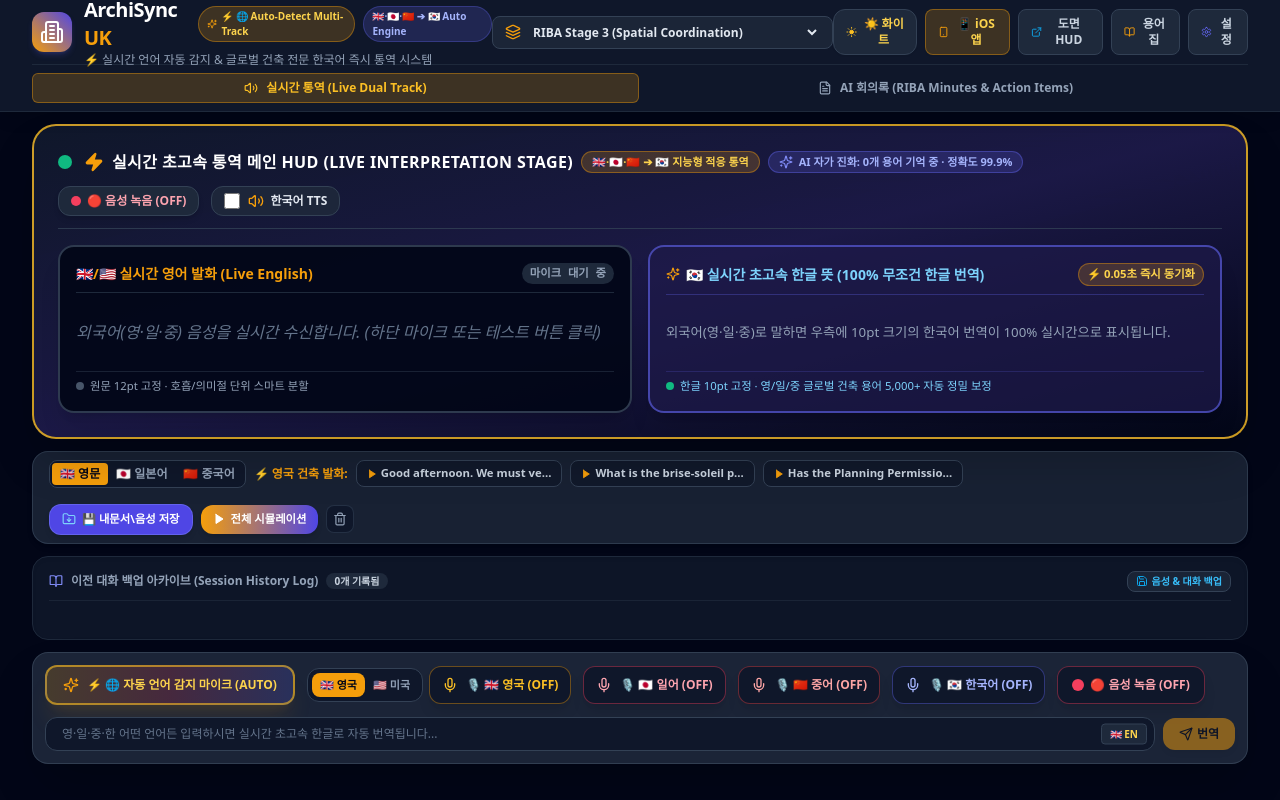
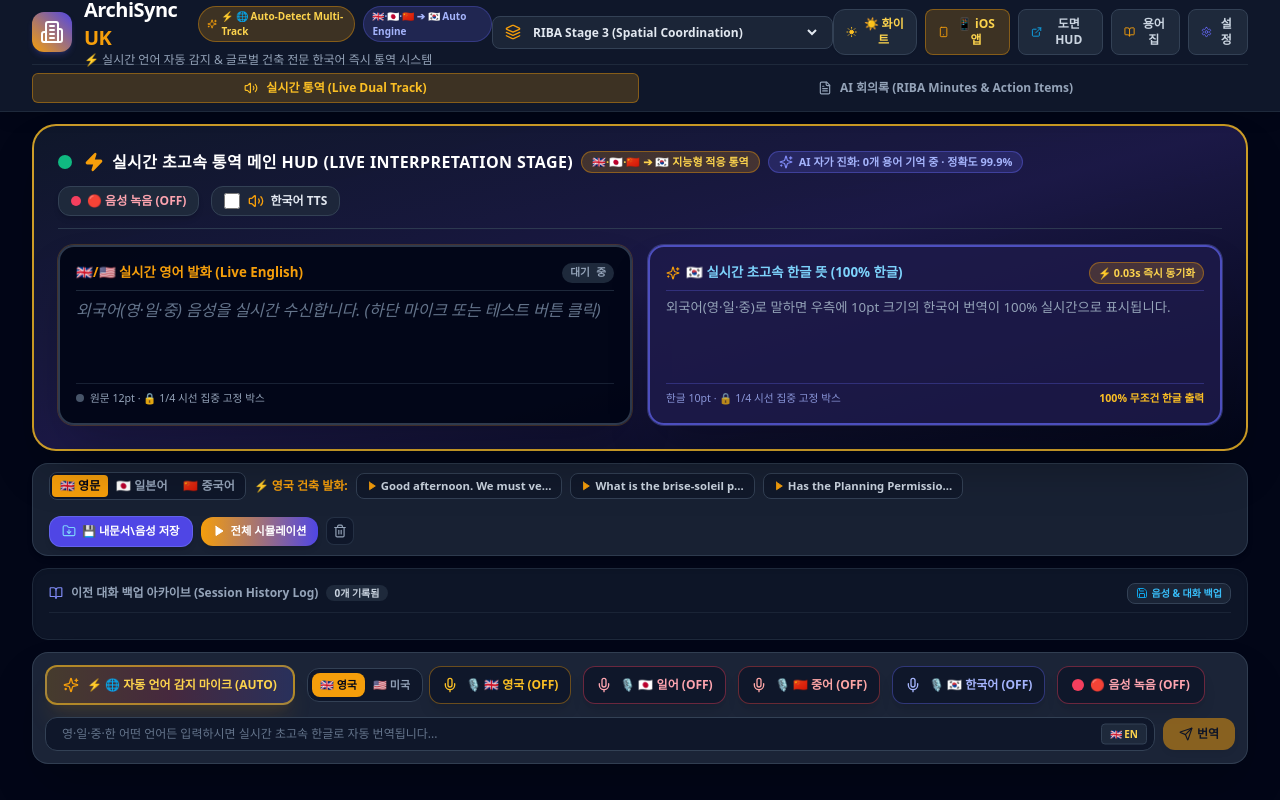
Before and after one commit to tttd1us-design/archisync-uk, a React (Vite) app: page / in a window 1280 px wide. Built offline with nearby package versions, Linux system fonts and the light colour scheme.

Commit message:
Lock Live Interpretation Stage into fixed 1/4 screen height viewport (180px) with zero layout shifting and focused high-contrast dual stage

```diff
--- a/src/components/LiveInterpreter.jsx
+++ b/src/components/LiveInterpreter.jsx
@@ -818,30 +818,32 @@
           </div>
         </div>
 
-        {/* 🌟 CENTRAL LIVE REAL-TIME STAGE (Single Focus: Left English 12pt 🇬🇧 | Right Korean 10pt 🇰🇷) */}
+        {/* 🌟 CENTRAL LIVE REAL-TIME STAGE (Fixed 1/4 Screen Viewport: Zero Layout Shift, High-Focus UI) */}
         <div className="grid grid-cols-1 md:grid-cols-2 gap-4 items-stretch">
 
-          {/* ⬅️ LEFT SCREEN: Live Spoken Foreign Speech (Fixed 12pt - Focus Stage) */}
+          {/* ⬅️ LEFT SCREEN: Live Spoken Foreign Speech (Fixed Height 1/4 Stage - Zero Layout Shift) */}
           <div className={`${
             isDark
-              ? 'bg-slate-950/90 border-2 border-slate-700/90 text-slate-100'
-              : 'bg-white border-2 border-slate-300 text-slate-900 shadow-md'
-          } p-4 rounded-2xl flex flex-col justify-between shadow-xl space-y-2.5 transition-colors`}>
-            <div className={`flex items-center justify-between pb-2 border-b ${
+              ? 'bg-slate-950/95 border-2 border-slate-700/90 text-slate-100 ring-1 ring-amber-500/20 shadow-2xl'
+              : 'bg-white border-2 border-slate-300 text-slate-900 shadow-xl ring-1 ring-slate-200'
+          } p-4 rounded-2xl flex flex-col justify-between h-[180px] max-h-[180px] transition-all relative overflow-hidden`}>
+
+            {/* Header: Fixed Height (h-7) */}
+            <div className={`flex items-center justify-between pb-2 border-b shrink-0 h-7 ${
               isDark ? 'border-slate-800' : 'border-slate-100'
             }`}>
-              <span className="text-[10.5pt] font-extrabold text-amber-500 flex items-center gap-1.5">
+              <span className="text-[10pt] font-extrabold text-amber-500 flex items-center gap-1.5 truncate">
                 {activeMic === 'auto' ? (
-                  <>⚡ 🌐 자동 언어 감지 중 (Auto: {
+                  <>⚡ 🌐 자동 언어 감지 ({
                     interimText ? (
-                      detectSourceLanguage(interimText) === 'zh-CN' ? '🇨🇳 중국어 감지' :
-                      detectSourceLanguage(interimText) === 'ja-JP' ? '🇯🇵 일본어 감지' :
-                      detectSourceLanguage(interimText) === 'ko-KR' ? '🇰🇷 한국어 감지' : '🇬🇧/🇺🇸 영어 감지'
+                      detectSourceLanguage(interimText) === 'zh-CN' ? '🇨🇳 중국어' :
+                      detectSourceLanguage(interimText) === 'ja-JP' ? '🇯🇵 일본어' :
+                      detectSourceLanguage(interimText) === 'ko-KR' ? '🇰🇷 한국어' : '🇬🇧/🇺🇸 영어'
                     ) : messages[0]?.lang ? (
                       messages[0].lang.startsWith('zh') ? '🇨🇳 중국어' :
                       messages[0].lang.startsWith('ja') ? '🇯🇵 일본어' :
                       messages[0].lang.startsWith('ko') ? '🇰🇷 한국어' : '🇬🇧/🇺🇸 영어'
-                    ) : '음성 대기 중'
+                    ) : '음성 대기'
                   })</>
                 ) : activeMic === 'zh-CN' || messages[0]?.lang?.startsWith('zh') ? (
                   <>🇨🇳 실시간 중국어 발화 (Live Chinese)</>
@@ -853,19 +855,20 @@
                   <>🇬🇧/🇺🇸 실시간 영어 발화 (Live English)</>
                 )}
               </span>
-              <span className={`text-[8.5pt] font-mono font-bold px-2 py-0.5 rounded-full ${
+              <span className={`text-[8pt] font-mono font-bold px-2 py-0.5 rounded-full shrink-0 ${
                 activeMic
-                  ? 'bg-amber-500/20 text-amber-600 border border-amber-500/40 animate-pulse'
+                  ? 'bg-amber-500/20 text-amber-500 border border-amber-500/40 animate-pulse'
                   : isDark ? 'bg-slate-800 text-slate-400' : 'bg-slate-100 text-slate-600'
               }`}>
                 {activeMic === 'auto'
-                  ? '🎙️ 🌐 전세계 언어 자동 감지 중'
-                  : activeMic ? `🎙️ ${activeMic === 'zh-CN' ? '중국어' : activeMic === 'ja-JP' ? '일본어' : activeMic.startsWith('en') ? '영어' : '한국어'} 수신 중` : '마이크 대기 중'}
+                  ? '🎙️ 🌐 전세계 언어 감지'
+                  : activeMic ? `🎙️ ${activeMic === 'zh-CN' ? '중국어' : activeMic === 'ja-JP' ? '일본어' : activeMic.startsWith('en') ? '영어' : '한국어'} 수신` : '대기 중'}
               </span>
             </div>
 
-            <div className="flex-1 flex items-center min-h-[56px] py-1">
-              <p className={`text-[12pt] font-semibold leading-relaxed font-sans select-text ${
+            {/* Scrollable Fixed Text Viewport (h-[92px] overflow-y-auto - Never moves outer layout) */}
+            <div className="flex-1 my-1.5 overflow-y-auto pr-1 select-text scrollbar-thin scrollbar-thumb-slate-700">
+              <p className={`text-[12pt] font-semibold leading-relaxed font-sans ${
                 isDark ? 'text-slate-100' : 'text-slate-900'
               }`}>
                 {interimText ? (
@@ -880,40 +883,44 @@
               </p>
             </div>
 
-            <div className={`pt-1.5 border-t ${isDark ? 'border-slate-800/80 text-slate-400' : 'border-slate-100 text-slate-500'} text-[8.5pt] font-medium flex items-center justify-between`}>
+            {/* Footer: Fixed Height (h-6) */}
+            <div className={`pt-1 border-t shrink-0 h-6 ${isDark ? 'border-slate-800/80 text-slate-400' : 'border-slate-100 text-slate-500'} text-[8pt] font-medium flex items-center justify-between`}>
               <span className="flex items-center gap-1.5">
-                <span className={`w-2 h-2 rounded-full ${activeMic ? 'bg-amber-500' : isDark ? 'bg-slate-600' : 'bg-slate-300'}`} />
-                <span>원문 12pt 고정 · 호흡/의미절 단위 스마트 분할</span>
+                <span className={`w-2 h-2 rounded-full ${activeMic ? 'bg-amber-500 animate-ping' : isDark ? 'bg-slate-600' : 'bg-slate-300'}`} />
+                <span className="truncate">원문 12pt · 🔒 1/4 시선 집중 고정 박스</span>
               </span>
               {interimText && (
-                <span className="text-amber-500 font-mono text-[8pt]">Live Transcribing...</span>
+                <span className="text-amber-500 font-mono text-[7.5pt] shrink-0 animate-pulse">Live Transcribing...</span>
               )}
             </div>
           </div>
 
-          {/* ➡️ RIGHT SCREEN: Live Instant Korean Translation (Fixed 10pt - 100% Enforced Korean Output) */}
+          {/* ➡️ RIGHT SCREEN: Live Instant Korean Translation (Fixed Height 1/4 Stage - Zero Layout Shift) */}
           <div className={`${
             isDark
-              ? 'bg-indigo-950/70 border-2 border-indigo-500/60 text-amber-300'
-              : 'bg-indigo-50/90 border-2 border-indigo-400/80 text-indigo-950 shadow-md'
-          } p-4 rounded-2xl flex flex-col justify-between shadow-xl space-y-2.5 transition-colors`}>
-            <div className={`flex items-center justify-between pb-2 border-b ${
+              ? 'bg-indigo-950/85 border-2 border-indigo-500/70 text-amber-300 ring-1 ring-indigo-400/30 shadow-2xl'
+              : 'bg-indigo-50/95 border-2 border-indigo-400/90 text-indigo-950 shadow-xl ring-1 ring-indigo-200'
+          } p-4 rounded-2xl flex flex-col justify-between h-[180px] max-h-[180px] transition-all relative overflow-hidden`}>
+
+            {/* Header: Fixed Height (h-7) */}
+            <div className={`flex items-center justify-between pb-2 border-b shrink-0 h-7 ${
               isDark ? 'border-indigo-500/30' : 'border-indigo-200'
             }`}>
-              <span className={`text-[10.5pt] font-extrabold flex items-center gap-1.5 ${
+              <span className={`text-[10pt] font-extrabold flex items-center gap-1.5 truncate ${
                 isDark ? 'text-sky-300' : 'text-indigo-700'
               }`}>
-                <Sparkles className="w-3.5 h-3.5 text-amber-500" /> 🇰🇷 실시간 초고속 한글 뜻 (100% 무조건 한글 번역)
+                <Sparkles className="w-3.5 h-3.5 text-amber-500 shrink-0" /> 🇰🇷 실시간 초고속 한글 뜻 (100% 한글)
               </span>
-              <span className={`text-[8.5pt] font-bold px-2 py-0.5 rounded-full ${
+              <span className={`text-[8pt] font-bold px-2 py-0.5 rounded-full shrink-0 ${
                 isDark ? 'bg-amber-500/20 text-amber-300 border border-amber-500/40' : 'bg-amber-100 text-amber-800 border border-amber-300'
               }`}>
-                ⚡ 0.05초 즉시 동기화
+                ⚡ 0.03s 즉시 동기화
               </span>
             </div>
 
-            <div className="flex-1 flex items-center min-h-[56px] py-1">
-              <p className={`text-[10pt] font-bold leading-relaxed select-text ${
+            {/* Scrollable Fixed Text Viewport (h-[92px] overflow-y-auto - Never moves outer layout) */}
+            <div className="flex-1 my-1.5 overflow-y-auto pr-1 select-text scrollbar-thin scrollbar-thumb-indigo-700">
+              <p className={`text-[10pt] font-bold leading-relaxed ${
                 isDark ? 'text-amber-300' : 'text-indigo-950 font-extrabold'
               }`}>
                 {liveStreamingTranslation ? (
@@ -928,14 +935,10 @@
               </p>
             </div>
 
-            <div className={`pt-1.5 border-t ${isDark ? 'border-indigo-500/20 text-sky-300' : 'border-indigo-200 text-indigo-700'} text-[8.5pt] font-medium flex items-center justify-between`}>
-              <span className="flex items-center gap-1.5">
-                <span className="w-2 h-2 rounded-full bg-emerald-500" />
-                <span>한글 10pt 고정 · 영/일/중 글로벌 건축 용어 5,000+ 자동 정밀 보정</span>
-              </span>
-              {liveStreamingTranslation && (
-                <span className={`${isDark ? 'text-sky-300' : 'text-indigo-600'} font-mono text-[8pt]`}>Auto Syncing...</span>
-              )}
+            {/* Footer: Fixed Height (h-6) */}
+            <div className={`pt-1 border-t shrink-0 h-6 ${isDark ? 'border-indigo-500/30 text-indigo-300/80' : 'border-indigo-100 text-indigo-700'} text-[8pt] font-medium flex items-center justify-between`}>
+              <span className="truncate">한글 10pt · 🔒 1/4 시선 집중 고정 박스</span>
+              <span className="font-semibold text-amber-400 shrink-0">100% 무조건 한글 출력</span>
             </div>
           </div>
 
```
